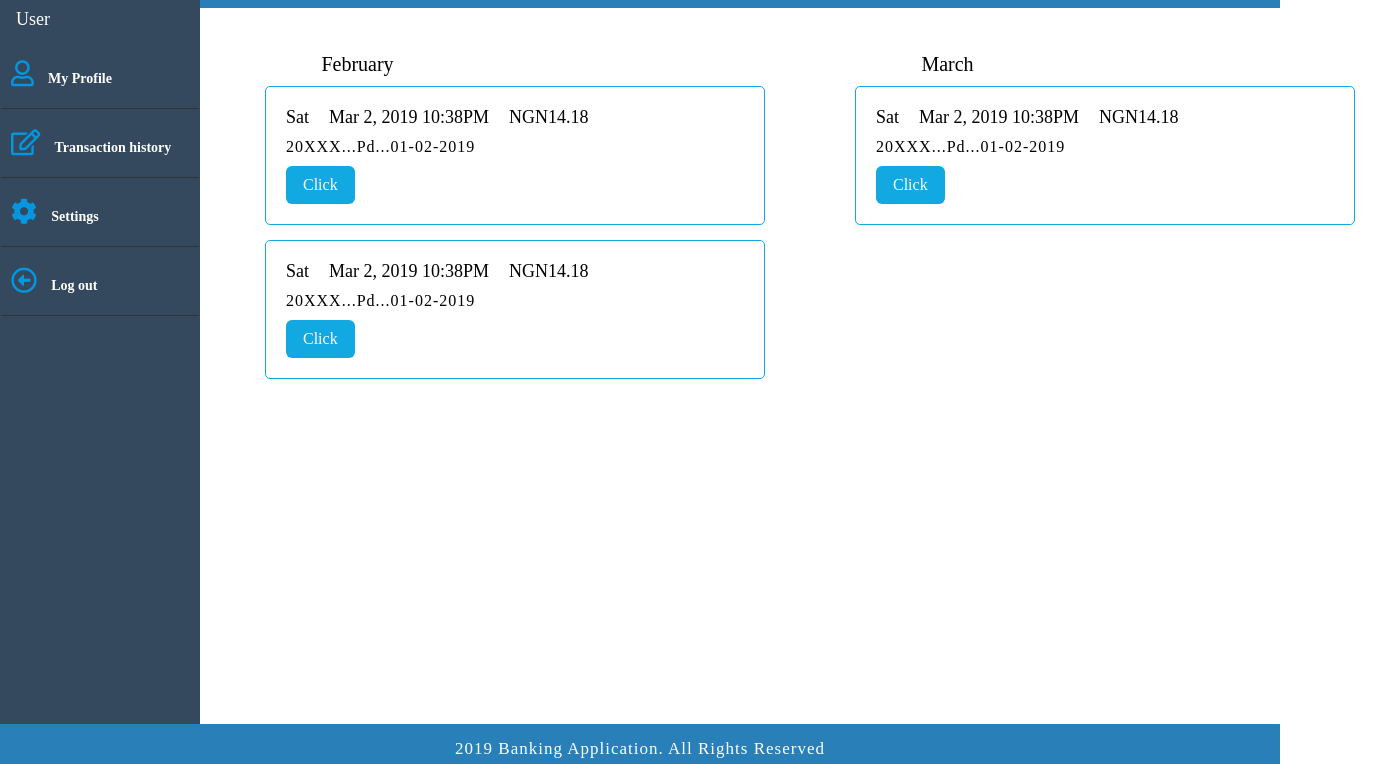
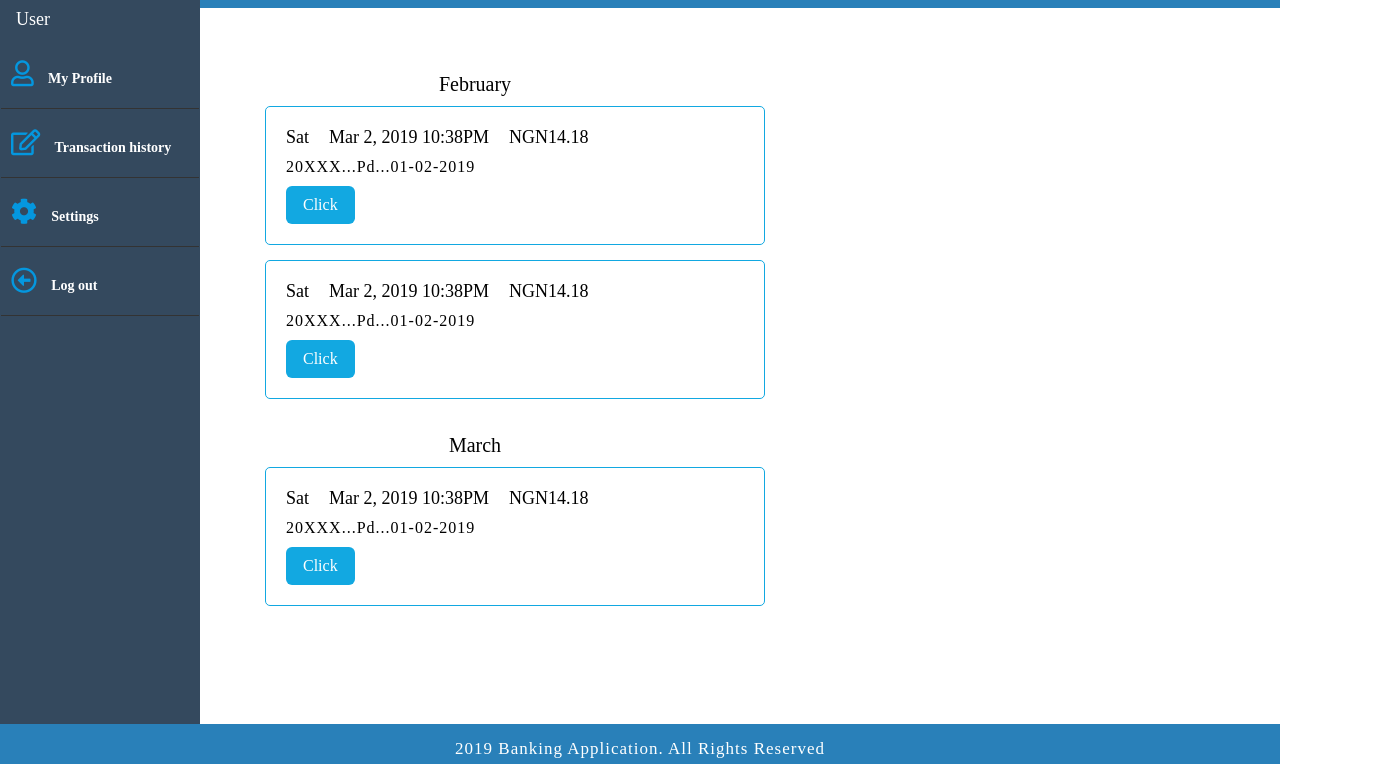
Before and after one commit to okikiola11/banka, a website: page UI/user-transaction-history.html in a window 1280 px wide. Shown: the part 36-800 px from the top of the page, 1390 px wide, since content can reach past the window. Drawn offline with Linux system fonts and the light colour scheme.

Commit message:
[bug #165366568] Implement the feedbacks on user access

```diff
--- a/UI/asset/css/user.css
+++ b/UI/asset/css/user.css
@@ -421,11 +421,6 @@ footer {
     margin-left: 80px;
   }
 
-  .main-nn {
-    display: flex;
-
-  }
-
   footer {
     bottom: -10px;
     position: absolute;
--- a/UI/user-transaction-history.html
+++ b/UI/user-transaction-history.html
@@ -71,7 +71,7 @@
 
     <div class="main-content bottom--sp">
 
-        <div class="main-nn">
+        <div class="main-nn" style="display: block; margin:20px auto;">
 
             <div>
                 <div class="inner-mnth">February</div>
```
Also changed, not shown: UI/user-dashboard.html (+4 -2 lines).
